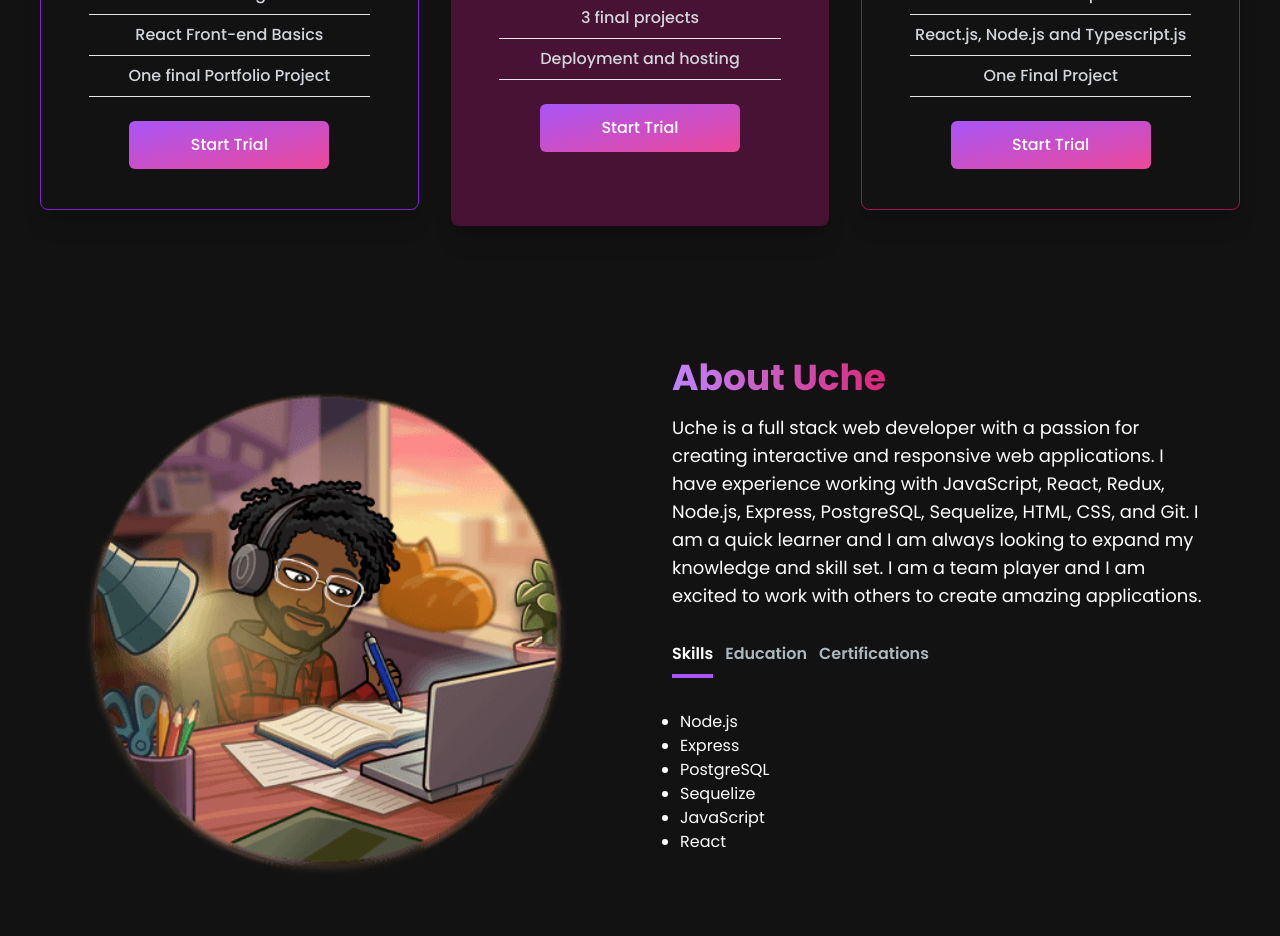
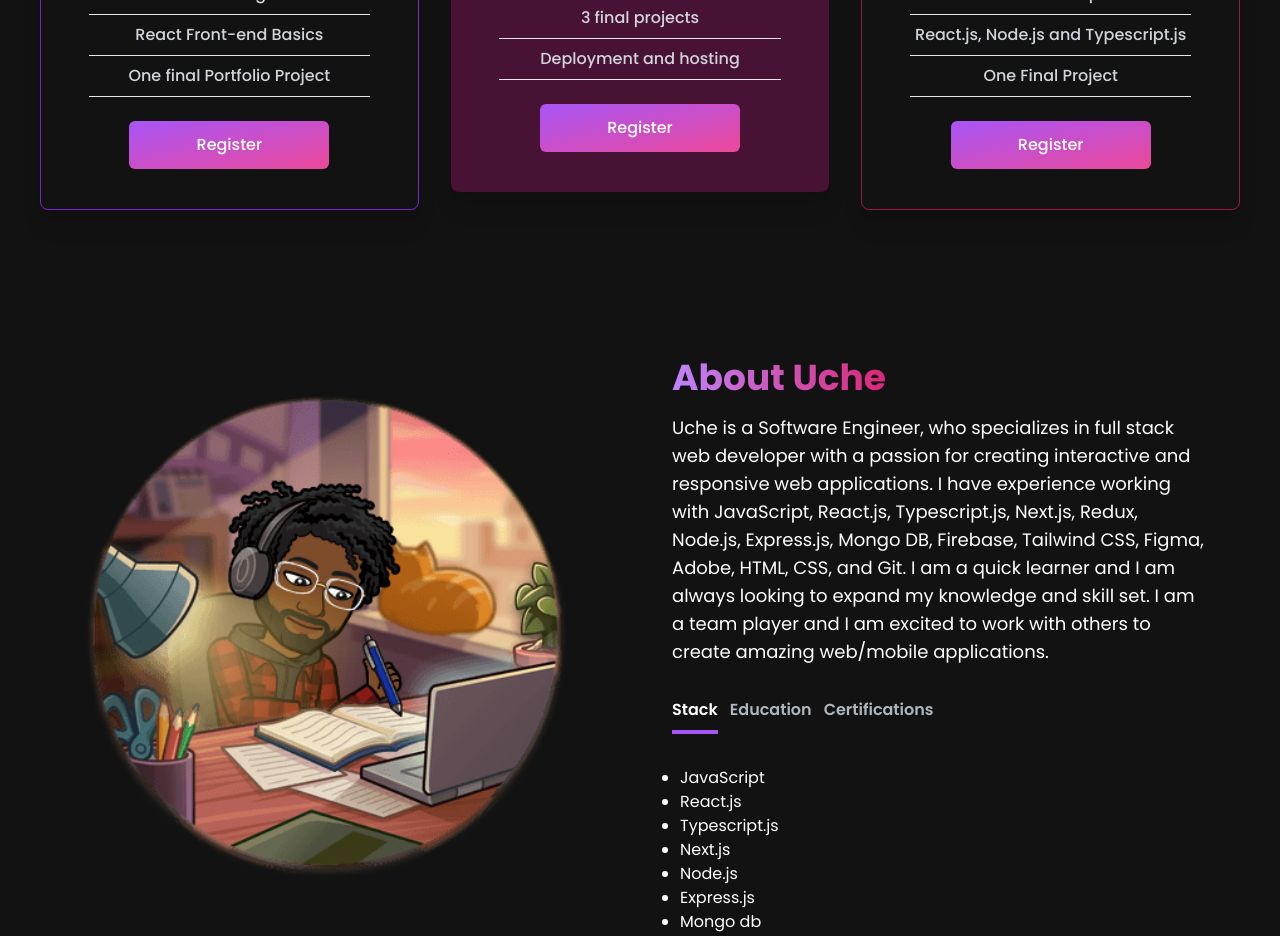
Before and after one commit to CodeUchay/learn-react, a React (Create React App) app: page / in a window 1280 px wide. Shown: the part 1860-2796 px from the top of the page. Built offline with nearby package versions, Linux system fonts and the light colour scheme.

Commit message:
Fix plans

```diff
--- a/src/components/About.jsx
+++ b/src/components/About.jsx
@@ -2,18 +2,21 @@ import { motion } from "framer-motion";
 import React, { useTransition, useState } from "react";
 import about from "../images/about.png";
 
-const TAB_DATA = [
+const list_data = [
   {
-    title: "Skills",
-    id: "skills",
+    title: "Stack",
+    id: "stack",
     content: (
       <ul className="list-disc pl-2">
+        <li>JavaScript</li>
+        <li>React.js</li>
+        <li>Typescript.js</li>
+        <li>Next.js</li>
         <li>Node.js</li>
-        <li>Express</li>
-        <li>PostgreSQL</li>
-        <li>Sequelize</li>
-        <li>JavaScript</li>
-        <li>React</li>
+        <li>Express.js</li>
+        <li>Mongo db</li>
+        <li>Firebase</li>
+        <li>Tailwind CSS/SCSS</li>
       </ul>
     ),
   },
@@ -22,8 +25,8 @@ const TAB_DATA = [
     id: "education",
     content: (
       <ul className="list-disc pl-2">
-        <li>Fullstack Academy of Code</li>
-        <li>University of California, Santa Cruz</li>
+        <li>Yaba College of Technology, Nigeria </li>
+        <li>Esigelec, France</li>
       </ul>
     ),
   },
@@ -33,14 +36,13 @@ const TAB_DATA = [
     content: (
       <ul className="list-disc pl-2">
         <li>AWS Cloud Practitioner</li>
-        <li>Google Professional Cloud Developer</li>
       </ul>
     ),
   },
 ];
 
 const About = () => {
-  const [tab, setTab] = useState("skills");
+  const [tab, setTab] = useState("stack");
   const [isPending, startTransition] = useTransition();
 
   const handleTabChange = (id) => {
@@ -80,42 +82,39 @@ const About = () => {
               About Uche
             </span></h2>
           <p className="text-base lg:text-lg">
-            Uche is a full stack web developer with a passion for creating
+            Uche is a Software Engineer, who specializes in full stack web developer with a passion for creating
             interactive and responsive web applications. I have experience
-            working with JavaScript, React, Redux, Node.js, Express, PostgreSQL,
-            Sequelize, HTML, CSS, and Git. I am a quick learner and I am always
+            working with JavaScript, React.js, Typescript.js, Next.js,  Redux, Node.js, Express.js, Mongo DB,  Firebase, Tailwind CSS,
+            Figma, Adobe, HTML, CSS, and Git. I am a quick learner and I am always
             looking to expand my knowledge and skill set. I am a team player and
-            I am excited to work with others to create amazing applications.
+            I am excited to work with others to create amazing web/mobile applications.
           </p>
           <div className="flex flex-row justify-start mt-8">
             <TabButton
-              selectTab={() => handleTabChange("skills")}
-              active={tab === "skills"}
+              selectTab={() => handleTabChange("stack")}
+              active={tab === "stack"}
             >
-              {" "}
-              Skills{" "}
+              Stack
             </TabButton>
             <TabButton
               selectTab={() => handleTabChange("education")}
               active={tab === "education"}
             >
-              {" "}
-              Education{" "}
+              Education
             </TabButton>
             <TabButton
               selectTab={() => handleTabChange("certifications")}
               active={tab === "certifications"}
             >
-              {" "}
-              Certifications{" "}
+              Certifications
             </TabButton>
           </div>
-          <div className="mt-8">
-            {TAB_DATA.find((t) => t.id === tab).content}
+          <div className="mt-8" >
+            {list_data.find((t) => t.id === tab).content}
           </div>
         </div>
       </div>
-    </section>
+    </section >
   );
 };
 
--- a/src/components/Cards.jsx
+++ b/src/components/Cards.jsx
@@ -7,6 +7,7 @@ const Cards = () => {
   return (
     <div className=' w-full py-8 px-10 my-5  bg-[#121212] text-gray-300'>
       <div className='max-w-[1240px] mx-auto grid md:grid-cols-3 gap-8'>
+      <a href="#section6">
           <div className='border border-primary-700 hover:bg-primary-900 w-full shadow-xl hover:shadow-primary-900 flex flex-col p-4 my-4 rounded-lg hover:scale-105 duration-300'>
               <img className='w-40 mx-auto mt-[-6rem] hover:animate-bounce' src={basic} alt="/" />
               <h2 className='text-2xl font-bold text-center py-3 text-white'>Basic</h2>
@@ -16,9 +17,10 @@ const Cards = () => {
                   <p className='py-2 border-b mx-8'>React Front-end Basics</p>
                   <p className='py-2 border-b mx-8'>One final Portfolio Project</p>
               </div>
-              <button className='bg-gradient-to-br from-primary-500 to-secondary-500 text-white w-[200px] rounded-md font-medium my-6 mx-auto px-6 py-3'>Start Trial</button>
+              <button className='bg-gradient-to-br from-primary-500 to-secondary-500 text-white w-[200px] rounded-md font-medium my-6 mx-auto px-6 py-3'>Register</button>
           </div>
-          {/* bg-[#ffa8e03a] */}
+          </a>
+          <a href="#section6">
           <div className=' w-full shadow-xl bg-[#ff12ac3a] hover:shadow-pink-900 flex flex-col p-4 md:my-0 my-8 rounded-lg hover:scale-105 duration-300'>
               <img className=' w-40 mx-auto mt-[-6rem] bg-transparent hover:animate-bounce' src={premium} alt="/" />
               <h2 className='text-2xl font-bold text-center py-3 text-white'>Premium</h2>
@@ -28,8 +30,10 @@ const Cards = () => {
                   <p className='py-2 border-b mx-8'>3 final projects</p>
                   <p className='py-2 border-b mx-8'>Deployment and hosting</p>
               </div>
-              <button className='bg-gradient-to-br from-primary-500 to-secondary-500 text-white w-[200px] rounded-md font-medium my-6 mx-auto px-6 py-3'>Start Trial</button>
+              <button className='bg-gradient-to-br from-primary-500 to-secondary-500 text-white w-[200px] rounded-md font-medium my-6 mx-auto px-6 py-3'>Register</button>
           </div>
+          </a>
+          <a href="#section6">
           <div className='border border-pink-800 hover:bg-pink-800 w-full shadow-xl hover:shadow-[#ff12ac3a] flex flex-col p-4 my-4 rounded-lg hover:scale-105 duration-300'>
               <img className='w-40 mx-auto mt-[-6rem] hover:animate-bounce' src={gold} alt="/" />
               <h2 className='text-2xl font-bold text-center py-3 text-white'>Gold</h2>
@@ -39,8 +43,9 @@ const Cards = () => {
                   <p className='py-2 border-b mx-8'>React.js, Node.js and Typescript.js</p>
                   <p className='py-2 border-b mx-8'>One Final Project</p>
               </div>
-              <button className='bg-gradient-to-br text-white from-primary-500 to-secondary-500 w-[200px] rounded-md font-medium my-6 mx-auto px-6 py-3'>Start Trial</button>
+              <button className='bg-gradient-to-br text-white from-primary-500 to-secondary-500 w-[200px] rounded-md font-medium my-6 mx-auto px-6 py-3'>Register</button>
           </div>
+          </a>
       </div>
     </div>
   );
--- a/src/components/Footer.jsx
+++ b/src/components/Footer.jsx
@@ -1,7 +1,6 @@
 import React from "react";
 import {
   FaDribbbleSquare,
-  FaFacebookSquare,
   FaGithubSquare,
   FaInstagram,
   FaTwitterSquare,
@@ -18,27 +17,31 @@ const Footer = () => {
             CodeUchay
           </span>
         </span>
-        <div className="flex justify-between items-center gap-4 md:gap-16 my-6">
-          <FaFacebookSquare
-            size={30}
+        <div className="flex justify-between items-center gap-4 md:gap-36 my-6">
+
+          <a
+            href="https://instagram.com"
+            target="_blank">
+          <FaInstagram
+            size={35}
+            className=" cursor-pointer text-purple-800  rounded"
+
+          /></a>
+           <a
+            href="https://twitter.com/offuchay"
+            target="_blank">
+          <FaTwitterSquare
+            size={35}
+            className=" cursor-pointer text-purple-800  rounded"
+          /></a>
+          <a
+            href="https://github.com/codeuchay"
+            target="_blank">
+          <FaGithubSquare
+            size={35}
             className="text-purple-800 cursor-pointer  rounded"
           />
-          <FaInstagram
-            size={30}
-            className=" cursor-pointer text-purple-800  rounded"
-          />
-          <FaTwitterSquare
-            size={30}
-            className=" cursor-pointer text-purple-800  rounded"
-          />
-          <FaGithubSquare
-            size={30}
-            className="text-purple-800 cursor-pointer  rounded"
-          />
-          <FaDribbbleSquare
-            size={30}
-            className="text-purple-800 cursor-pointer  rounded"
-          />
+          </a>
         </div>
       </div>
       <p className="text-slate-500">All rights reserved.</p>
--- a/src/components/Home.jsx
+++ b/src/components/Home.jsx
@@ -50,7 +50,7 @@ const Home = () => {
             <div className="flex p-4 md:p-0 md:flex-row md:space-x-8 mt-0">
 
                 <button onClick={() => scrollToSection('section5')} className="hover:text-primary-700"    >About</button>
-                <button onClick={() => scrollToSection('section4')} className="hover:text-primary-700" >Subscriptions</button>
+                <button onClick={() => scrollToSection('section3')} className="hover:text-primary-700" >Subscriptions</button>
 
                 <button onClick={() => scrollToSection('section6')} className="hover:text-primary-700"  >Contact</button>
                 <Link to="/plans" className="border rounded px-3 py-2  border-primary-500 text-primary-700 hover:bg-primary-700 hover:text-white">Register</Link>
@@ -59,7 +59,7 @@ const Home = () => {
         </div>
         {navbarOpen ? (<div className="flex flex-col py-4 items-center bg-[#121212] md:hidden">
         <button onClick={() => {scrollToSection('section5'); setNavbarOpen(!navbarOpen)}} className="py-3 w-[300px] m-1 px-16  hover:bg-primary-700">About</button>
-                <button onClick={() => {scrollToSection('section4'); setNavbarOpen(!navbarOpen)}} className="py-3 w-[300px]  m-1 px-16  hover:bg-primary-700">Subscription</button>
+                <button onClick={() => {scrollToSection('section3'); setNavbarOpen(!navbarOpen)}} className="py-3 w-[300px]  m-1 px-16  hover:bg-primary-700">Subscription</button>
                 <button onClick={() => {scrollToSection('section2'); setNavbarOpen(!navbarOpen)}} className="py-3 w-[300px]  m-1 px-16  hover:bg-primary-700">Plans</button>
                 <button onClick={() => {scrollToSection('section6'); setNavbarOpen(!navbarOpen)}} className="py-3 w-[300px] m-1 px-16  hover:bg-primary-700">Contact</button>
                 <Link to="/plans" onClick={() => {scrollToSection('section4'); setNavbarOpen(!navbarOpen)}} > <button className="py-3 w-[300px] m-1 px-16 text-primary-700 hover:bg-primary-700 hover:text-white">Register</button>
@@ -82,7 +82,7 @@ const Home = () => {
       <div id="section5" className="container mt-16 mx-auto py-4">
         <About />
       </div>
-      <div id="section6" className="container mt-16 mx-auto ">
+      <div id="section6" className="container mx-auto ">
         <Register />
       </div>
       <div id="section7">
--- a/src/components/Plans.jsx
+++ b/src/components/Plans.jsx
@@ -9,7 +9,8 @@ function Plans() {
         window.scrollTo(0, 0);
       }, []);
   return (
-    <div className="container w-full py-8 px-10  bg-[#121212] text-gray-300">
+    <div className="w-full mx-auto bg-[#121212] ">
+    <div className="container w-full  py-8 px-10  bg-[#121212] text-gray-300">
       <Link
         to="/"
         className="text-primary-600 cursor-pointer text-2xl underline mb-4 py-1 flex items-center "
@@ -43,7 +44,7 @@ function Plans() {
             </h2>
             <p className="text-center text-4xl font-bold text-white">€9.99</p>
 
-            <button className="bg-gradient-to-br from-primary-500 to-secondary-500 text-white w-[200px] rounded-md font-medium my-6 mx-auto px-6 py-3">
+            <button className="bg-gradient-to-br cursor-default from-primary-500 to-secondary-500 text-white w-[200px] rounded-md font-medium my-6 mx-auto px-6 py-3">
               Register
             </button>
           </div>
@@ -74,7 +75,7 @@ function Plans() {
             </h2>
             <p className="text-center text-4xl font-bold text-white">€14.99</p>
 
-            <button className="bg-gradient-to-br from-primary-500 to-secondary-500 text-white w-[200px] rounded-md font-medium my-6 mx-auto px-6 py-3">
+            <button className="bg-gradient-to-br cursor-default from-primary-500 to-secondary-500 text-white w-[200px] rounded-md font-medium my-6 mx-auto px-6 py-3">
               Register
             </button>
           </div>
@@ -104,7 +105,7 @@ function Plans() {
             </h2>
             <p className="text-center text-4xl font-bold text-white">€29.99</p>
 
-            <button className="bg-gradient-to-br from-primary-500 to-secondary-500 text-white w-[200px] rounded-md font-medium my-6 mx-auto px-6 py-3">
+            <button className="bg-gradient-to-br cursor-default from-primary-500 to-secondary-500 text-white w-[200px] rounded-md font-medium my-6 mx-auto px-6 py-3">
               Register
             </button>
           </div>
@@ -128,6 +129,7 @@ function Plans() {
         </div>
         <Register/>
       </div>
+      </div>
 
     </div>
   );
--- a/src/components/Register.jsx
+++ b/src/components/Register.jsx
@@ -64,7 +64,7 @@ const Register = () => {
     );
   };
   return (
-    <div>
+    <div >
       <div className="flex justify-center items-center">
         <span className="text-transparent items-center text-center text-4xl font-bold bg-clip-text bg-gradient-to-r from-primary-400 to-secondary-600">
           Registration
```
